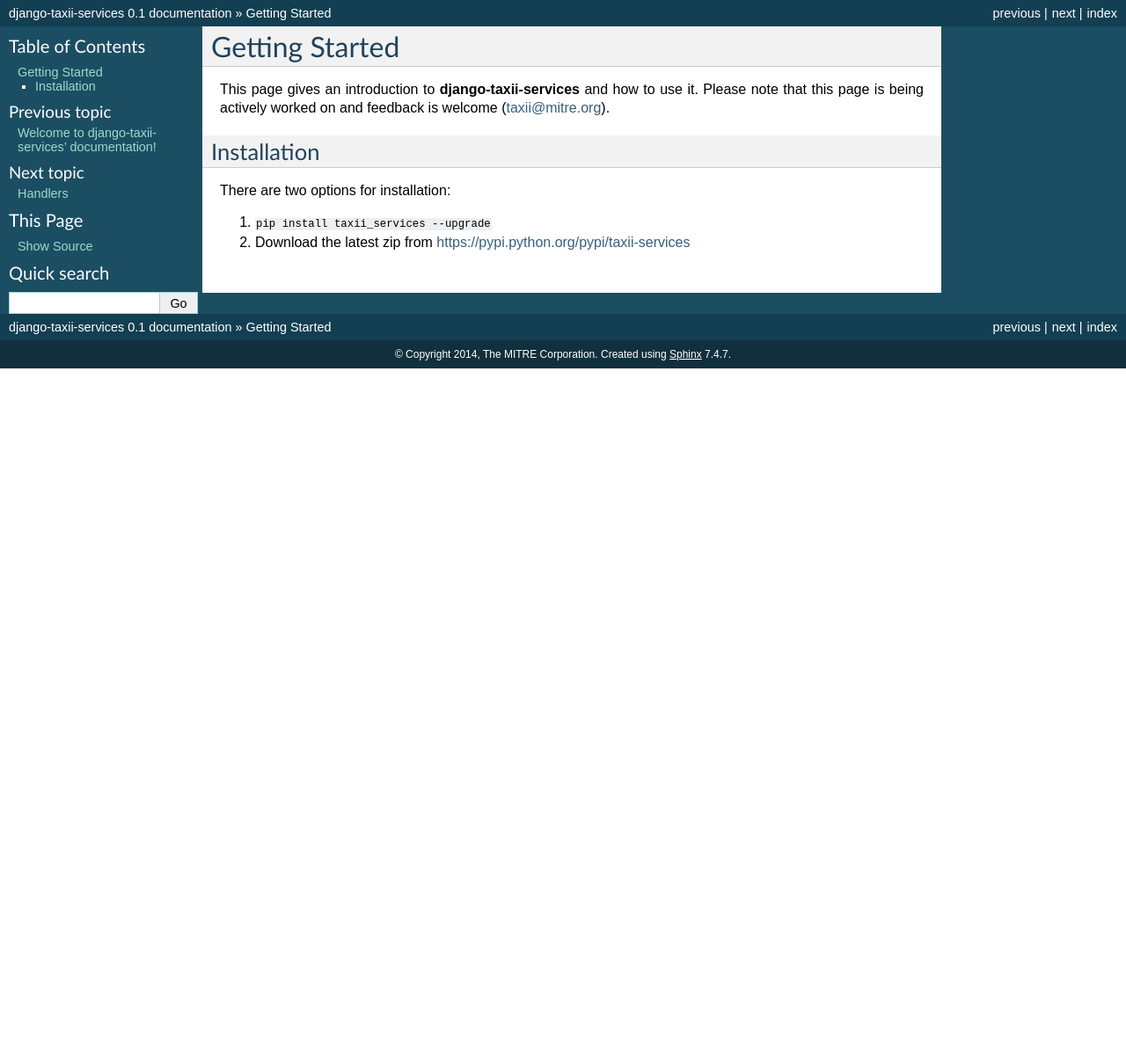
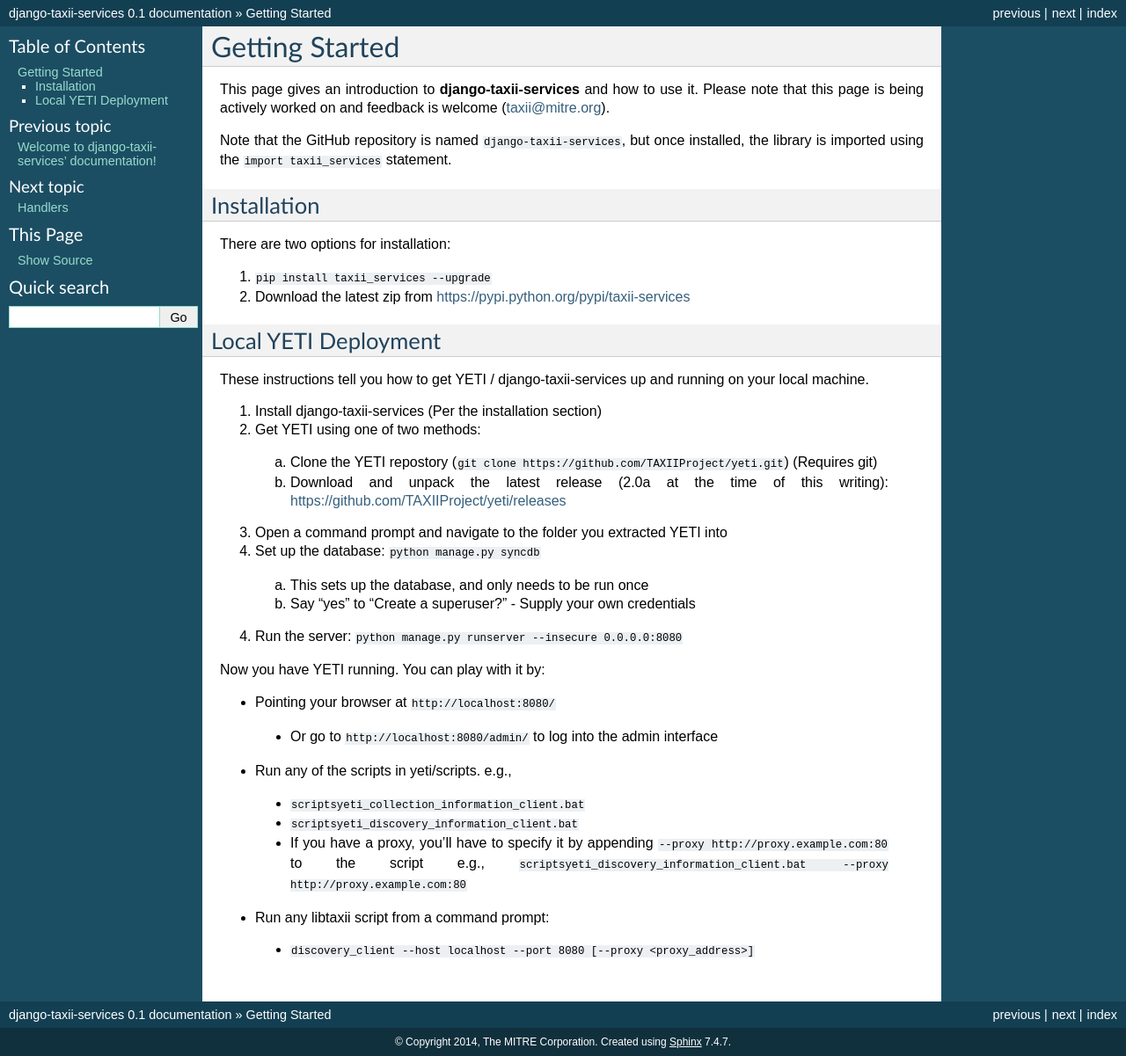
Before and after one commit to TAXIIProject/django-taxii-services, a Sphinx documentation site: the page built from docs/getting_started.rst, in a window 1280 px wide. Shown: the whole page at 88% size. Built offline with Sphinx 7.4.7, drawn with Linux system fonts in a browser that asks for light colours; before the commit the page ends 900 px from its top, so only the background shows below that.

Commit message:
Added Local YETI Deployment section

```diff
--- a/docs/getting_started.rst
+++ b/docs/getting_started.rst
@@ -3,6 +3,10 @@
 
 This page gives an introduction to **django-taxii-services** and how to use it.  Please note
 that this page is being actively worked on and feedback is welcome (taxii@mitre.org).
+
+Note that the GitHub repository is named :code:`django-taxii-services`, but
+once installed, the library is imported using the :code:`import taxii_services`
+statement.
 
 Installation
 ------------
@@ -10,3 +14,43 @@
 
 #. :code:`pip install taxii_services --upgrade`
 #. Download the latest zip from https://pypi.python.org/pypi/taxii-services
+
+Local YETI Deployment
+---------------------
+
+These instructions tell you how to get YETI / django-taxii-services
+up and running on your local machine.
+
+1. Install django-taxii-services (Per the installation section)
+2. Get YETI using one of two methods:
+
+ a. Clone the YETI repostory (:code:`git clone https://github.com/TAXIIProject/yeti.git`) \
+    (Requires git)
+ b. Download and unpack the latest release (2.0a at the time of this writing): \
+    https://github.com/TAXIIProject/yeti/releases
+
+3. Open a command prompt and navigate to the folder you extracted YETI into
+#. Set up the database: :code:`python manage.py syncdb`
+
+ a. This sets up the database, and only needs to be run once
+ b. Say "yes" to "Create a superuser?" - Supply your own credentials
+
+4. Run the server: :code:`python manage.py runserver --insecure 0.0.0.0:8080`
+
+Now you have YETI running. You can play with it by:
+
+* Pointing your browser at :code:`http://localhost:8080/`
+
+ * Or go to :code:`http://localhost:8080/admin/` to log into the admin interface
+
+* Run any of the scripts in yeti/scripts. e.g.,
+
+ * :code:`scripts\yeti_collection_information_client.bat`
+ * :code:`scripts\yeti_discovery_information_client.bat`
+ * If you have a proxy, you'll have to specify it by appending \
+   :code:`--proxy http://proxy.example.com:80` to the script \
+   e.g., :code:`scripts\yeti_discovery_information_client.bat --proxy http://proxy.example.com:80`
+
+* Run any libtaxii script from a command prompt:
+
+ * :code:`discovery_client --host localhost --port 8080 [--proxy <proxy_address>]`
```
